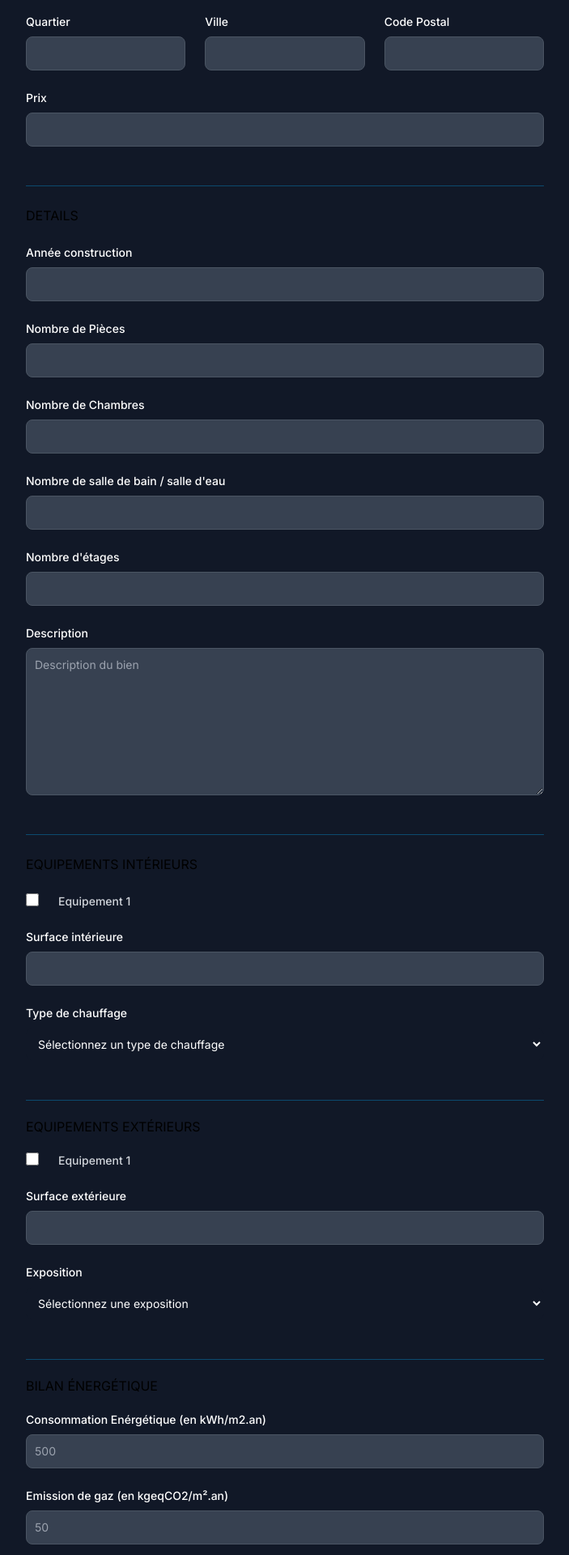
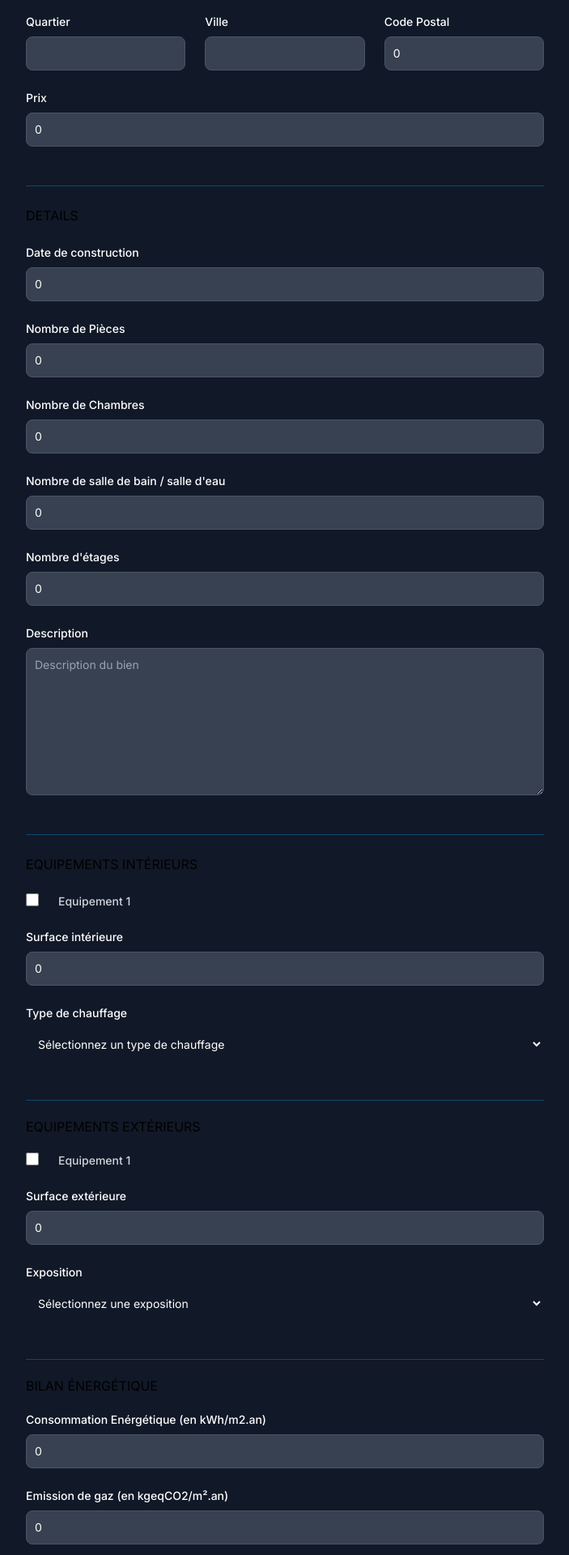
Before and after one commit to Ayrow/nextimmo, a Next.js app: page /dashboard/add-listing in a window 1280 px wide. Shown: the part 460-2380 px from the top of the page at 81% size, without its empty margins (288-991 px from the left). Built offline with nearby package versions, Linux system fonts and the light colour scheme; no server answers.

Commit message:
fixed issues with handle change to update nested values

```diff
--- a/src/app/dashboard/add-listing/page.tsx
+++ b/src/app/dashboard/add-listing/page.tsx
@@ -10,7 +10,7 @@ const initialState = {
   lieu: {
     quartier: '',
     ville: '',
-    codePostal: null,
+    codePostal: 0,
   },
   prix: 0,
   dateConstruction: 0,
@@ -18,7 +18,7 @@ const initialState = {
   nbChambres: 0,
   nbSDB: 0,
   nbEtages: 0,
-  statut: 'string',
+  statut: '',
   surfaceInt: 0,
   surfaceExt: 0,
   equipements: {
@@ -52,7 +52,7 @@ const initialState = {
   description: '',
   consoEnergetique: 0,
   ges: 0,
-  photos: [String],
+  photos: [],
   honoraires: {
     chargeVendeur: false,
     taux: 0,
@@ -74,8 +74,29 @@ const AddListing = () => {
   const [isLocation, setIsLocation] = useState(false);
 
   const handleChange = (e: React.ChangeEvent<HTMLInputElement>) => {
+    let data = { ...values };
     const { name, value } = e.target;
-    setValues({ ...values, [name]: value });
+    if (name == 'quartier' || name == 'ville' || name == 'codePostal') {
+      data = {
+        ...data,
+        lieu: {
+          ...data.lieu,
+          [name]: value,
+        },
+      };
+    } else if (name == 'taux' || name == 'charge') {
+      data = {
+        ...data,
+        honoraires: {
+          ...data.honoraires,
+          [name]: value,
+        },
+      };
+    } else {
+      data = { ...data, [name]: value };
+    }
+    setValues(data);
+    console.log('values', values);
   };
 
   const clearForm = () => {
@@ -145,9 +166,10 @@ const AddListing = () => {
                   label='Quartier'
                   placeholder=''
                   isRequired={true}
-                  name='lieu.quartier'
+                  name='quartier'
                   type='text'
                   handleChange={handleChange}
+                  value={values.lieu.quartier}
                 />
               </div>
               <div className='sm:col-span-2'>
@@ -155,9 +177,10 @@ const AddListing = () => {
                   label='Ville'
                   placeholder=''
                   isRequired={true}
-                  name='lieu.ville'
+                  name='ville'
                   type='text'
                   handleChange={handleChange}
+                  value={values.lieu.ville}
                 />
               </div>
               <div className='sm:col-span-2'>
@@ -165,9 +188,10 @@ const AddListing = () => {
                   label='Code Postal'
                   placeholder=''
                   isRequired={true}
-                  name='lieu.codePostal'
+                  name='codePostal'
                   type='number'
                   handleChange={handleChange}
+                  value={values.lieu.codePostal}
                 />
               </div>
             </div>
@@ -179,6 +203,7 @@ const AddListing = () => {
                 name='prix'
                 type='number'
                 handleChange={handleChange}
+                value={values.prix}
               />
             </div>
           </div>
@@ -186,12 +211,13 @@ const AddListing = () => {
           <SectionWithTitle title='Details'>
             <div className='sm:col-span-2'>
               <BasicInputWithLabel
-                label='Année construction'
+                label='Date de construction'
                 placeholder=''
                 isRequired={false}
-                name='anneeConstruction'
+                name='dateConstruction'
                 type='number'
                 handleChange={handleChange}
+                value={values.dateConstruction}
               />
             </div>
             <div className='sm:col-span-2'>
@@ -202,6 +228,7 @@ const AddListing = () => {
                 name='nbPieces'
                 type='number'
                 handleChange={handleChange}
+                value={values.nbPieces}
               />
             </div>
 
@@ -213,6 +240,7 @@ const AddListing = () => {
                 name='nbChambre'
                 type='number'
                 handleChange={handleChange}
+                value={values.nbChambres}
               />
             </div>
 
@@ -224,6 +252,7 @@ const AddListing = () => {
                 name='nbSDB'
                 type='number'
                 handleChange={handleChange}
+                value={values.nbSDB}
               />
             </div>
 
@@ -235,6 +264,7 @@ const AddListing = () => {
                 name='nbEtage'
                 type='number'
                 handleChange={handleChange}
+                value={values.nbEtages}
               />
             </div>
 
@@ -246,7 +276,9 @@ const AddListing = () => {
                 id='description'
                 rows={8}
                 className='block p-2.5 w-full text-sm rounded-lg border bg-gray-700 border-gray-600 placeholder-gray-400 text-white focus:ring-gray-500 focus:border-gray-500'
-                placeholder='Description du bien'></textarea>
+                placeholder='Description du bien'
+                name='description'
+                value={values.description}></textarea>
             </div>
           </SectionWithTitle>
 
@@ -271,6 +303,7 @@ const AddListing = () => {
                 name='surfaceInt'
                 type='number'
                 handleChange={handleChange}
+                value={values.surfaceInt}
               />
             </div>
 
@@ -313,6 +346,7 @@ const AddListing = () => {
                   name='surfaceExt'
                   type='number'
                   handleChange={handleChange}
+                  value={values.surfaceExt}
                 />
               </div>
 
@@ -342,6 +376,7 @@ const AddListing = () => {
                   name='consoEnergetique'
                   type='number'
                   handleChange={handleChange}
+                  value={values.consoEnergetique}
                 />
               </div>
 
@@ -353,6 +388,7 @@ const AddListing = () => {
                   name='ges'
                   type='number'
                   handleChange={handleChange}
+                  value={values.ges}
                 />
               </div>
             </div>
@@ -365,6 +401,7 @@ const AddListing = () => {
                 <input
                   type='text'
                   name='photos'
+                  value={values.photos}
                   id='photo'
                   className='border text-sm rounded-lg block w-full p-2.5 bg-gray-700 border-gray-600 placeholder-gray-400 text-white focus:ring-gray-500 focus:border-gray-500'
                   placeholder='https://maphoto.com'
@@ -400,6 +437,7 @@ const AddListing = () => {
                   name='taux'
                   type='number'
                   handleChange={handleChange}
+                  value={values.honoraires.taux}
                 />
               </div>
             </div>
--- a/src/components/listingsForm/BasicInputWithLabel.tsx
+++ b/src/components/listingsForm/BasicInputWithLabel.tsx
@@ -4,6 +4,7 @@ type Input = {
   isRequired: boolean;
   name: string;
   type: string;
+  value: any;
   handleChange: (e: React.ChangeEvent<HTMLInputElement>) => void;
 };
 
@@ -14,6 +15,7 @@ const BasicInputWithLabel = ({
   name,
   type,
   handleChange,
+  value,
 }: Input) => {
   return (
     <>
@@ -27,6 +29,7 @@ const BasicInputWithLabel = ({
         className='border text-sm rounded-lg block w-full p-2.5 bg-gray-700 border-gray-600 placeholder-gray-400 text-white focus:ring-gray-500 focus:border-gray-500'
         placeholder={placeholder}
         required={isRequired}
+        value={value}
       />
     </>
   );
```
